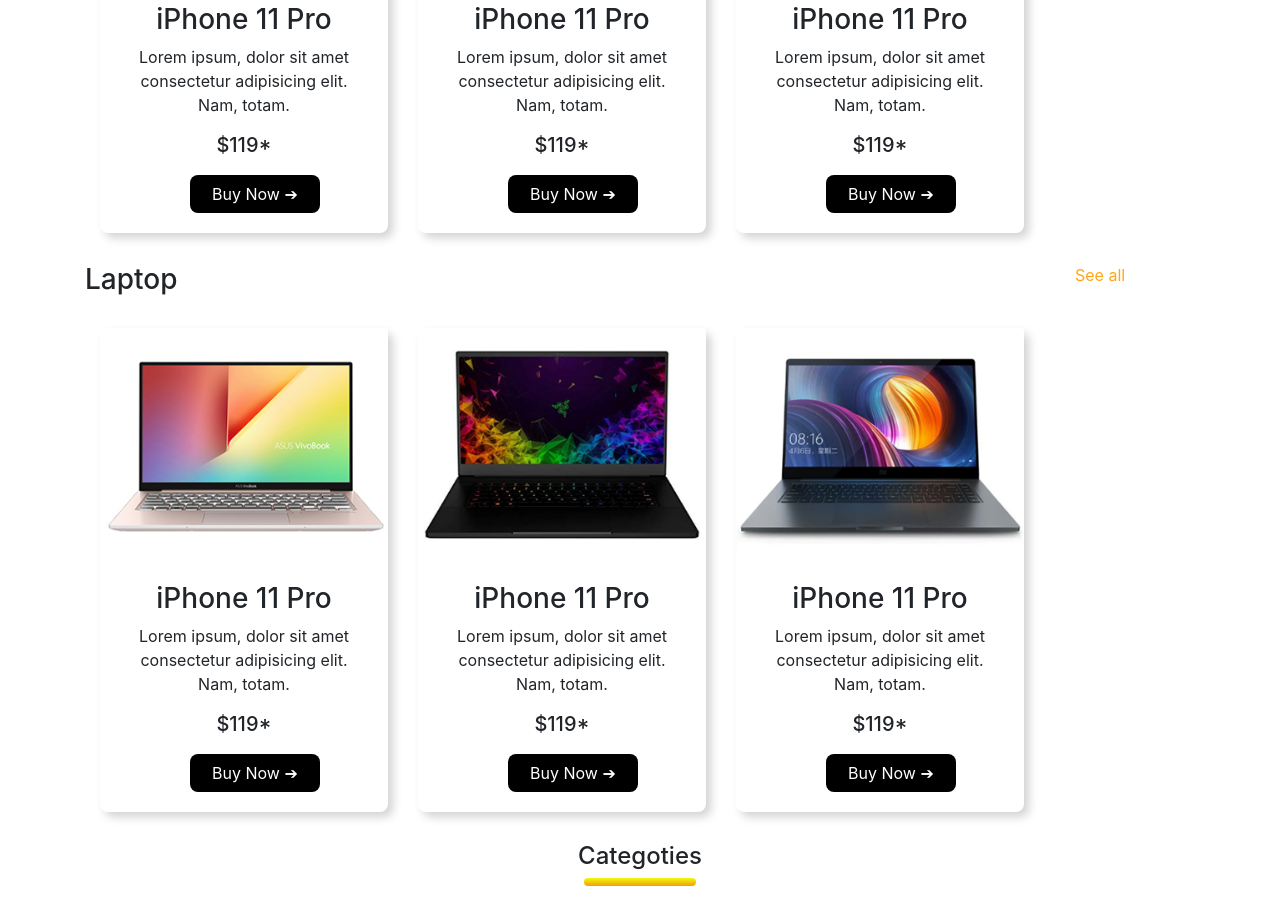
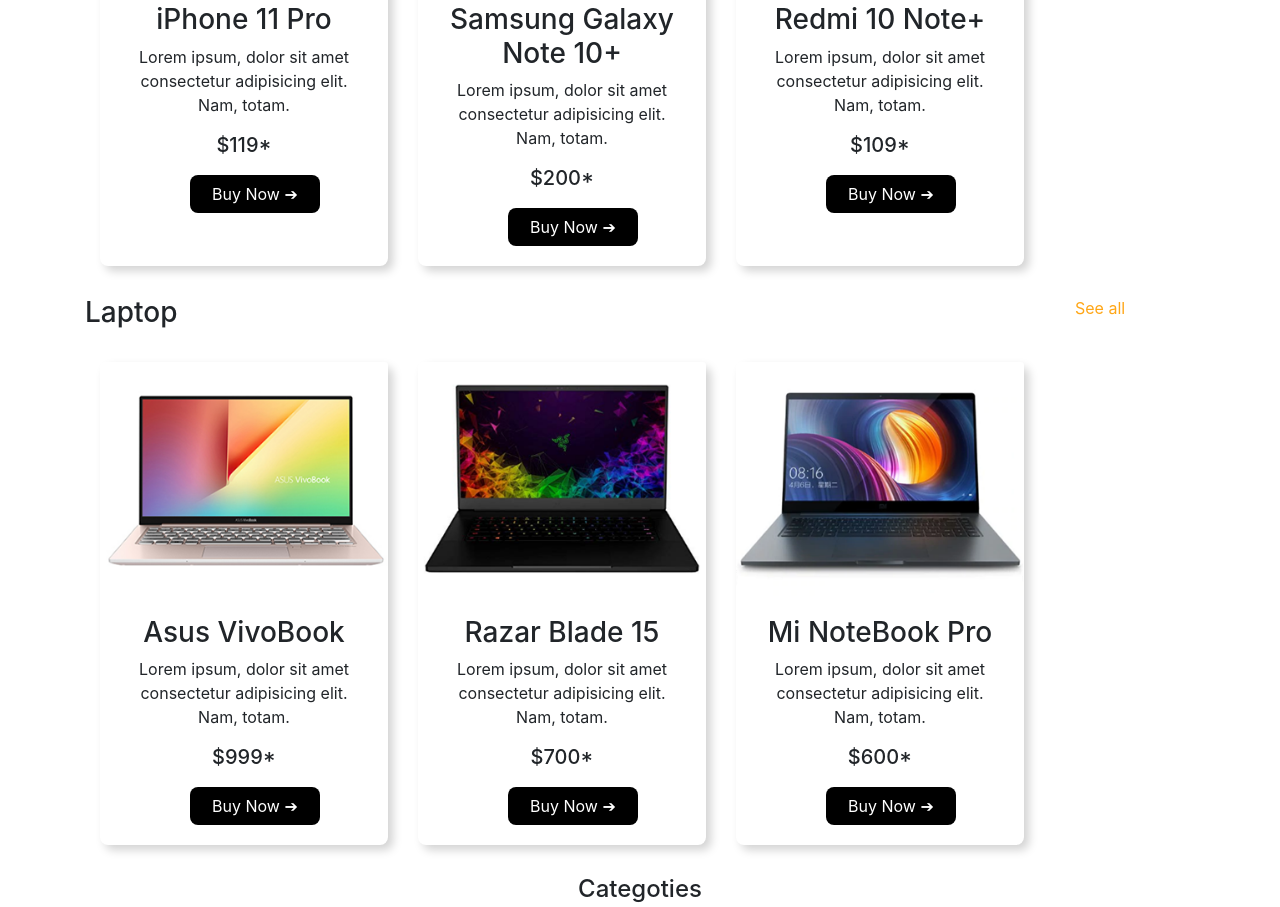
Before and after one commit to banglatoriq/hot-gadget.io, a plain HTML site: page index.html in a window 1280 px wide. Shown: the part 951-1858 px from the top of the page. Drawn offline with nearby package versions, Linux system fonts and the light colour scheme.

Commit message:
final touch

```diff
--- a/css/style.css
+++ b/css/style.css
@@ -49,6 +49,11 @@
     height: 8px;
     background-image: linear-gradient(rgb(244, 248, 17), rgb(241, 158, 4));
     border-radius: 8px;
+  }
+
+  .product-head h3{
+        size: 15;
+      color: black;
   }
   .cat1{
       width:220px;
--- a/index.html
+++ b/index.html
@@ -103,7 +103,7 @@
             <div class="card d-flex align-items-center" style="width: 18rem;">
                 <img src="img/phone/phone-1.png" class="card-img-top" alt="...">
                 <div class="card-body">
-                    <h3 class="text-center">iPhone 11 Pro</h3>
+                    <h3 class="text-center product-head">iPhone 11 Pro</h3>
                     <p class="card-text text-center">Lorem ipsum, dolor sit amet consectetur adipisicing elit. Nam, totam.</p>
                     <h5 class="text-center">$119*</h5>
                     <button class="btn-design p-button">Buy Now ➔</button>
@@ -112,18 +112,18 @@
             <div class="card d-flex align-items-center" style="width: 18rem;">
                 <img src="img/phone/phone-2.png" class="card-img-top" alt="...">
                 <div class="card-body">
-                    <h3 class="text-center">iPhone 11 Pro</h3>
+                    <h3 class="text-center product-head">Samsung Galaxy Note 10+</h3>
                     <p class="card-text text-center">Lorem ipsum, dolor sit amet consectetur adipisicing elit. Nam, totam.</p>
-                    <h5 class="text-center">$119*</h5>
+                    <h5 class="text-center">$200*</h5>
                     <button class="btn-design p-button">Buy Now ➔</button>
                 </div>
             </div>
             <div class="card d-flex align-items-center" style="width: 18rem;">
                 <img src="img/phone/phone-3.png" class="card-img-top" alt="...">
                 <div class="card-body">
-                    <h3 class="text-center">iPhone 11 Pro</h3>
+                    <h3 class="text-center product-head">Redmi 10 Note+</h3>
                     <p class="card-text text-center">Lorem ipsum, dolor sit amet consectetur adipisicing elit. Nam, totam.</p>
-                    <h5 class="text-center">$119*</h5>
+                    <h5 class="text-center">$109*</h5>
                     <button class="btn-design p-button">Buy Now ➔</button>
                 </div>
             </div>
@@ -144,27 +144,27 @@
             <div class="card d-flex align-items-center" style="width: 18rem;">
                 <img src="img/laptop/product-1.png" class="card-img-top" alt="...">
                 <div class="card-body">
-                    <h3 class="text-center">iPhone 11 Pro</h3>
+                    <h3 class="text-center">Asus VivoBook</h3>
                     <p class="card-text text-center">Lorem ipsum, dolor sit amet consectetur adipisicing elit. Nam, totam.</p>
-                    <h5 class="text-center">$119*</h5>
+                    <h5 class="text-center">$999*</h5>
                     <button class="btn-design p-button">Buy Now ➔</button>
                 </div>
             </div>
             <div class="card d-flex align-items-center" style="width: 18rem;">
                 <img src="img/laptop/product-2.png" class="card-img-top" alt="...">
                 <div class="card-body">
-                    <h3 class="text-center">iPhone 11 Pro</h3>
+                    <h3 class="text-center">Razar Blade 15</h3>
                     <p class="card-text text-center">Lorem ipsum, dolor sit amet consectetur adipisicing elit. Nam, totam.</p>
-                    <h5 class="text-center">$119*</h5>
+                    <h5 class="text-center">$700*</h5>
                     <button class="btn-design p-button">Buy Now ➔</button>
                 </div>
             </div>
             <div class="card d-flex align-items-center" style="width: 18rem;">
                 <img src="img/laptop/product-3.png" class="card-img-top" alt="...">
                 <div class="card-body">
-                    <h3 class="text-center">iPhone 11 Pro</h3>
+                    <h3 class="text-center ">Mi NoteBook Pro</h3>
                     <p class="card-text text-center">Lorem ipsum, dolor sit amet consectetur adipisicing elit. Nam, totam.</p>
-                    <h5 class="text-center">$119*</h5>
+                    <h5 class="text-center">$600*</h5>
                     <button class="btn-design p-button">Buy Now ➔</button>
                 </div>
             </div>
```
